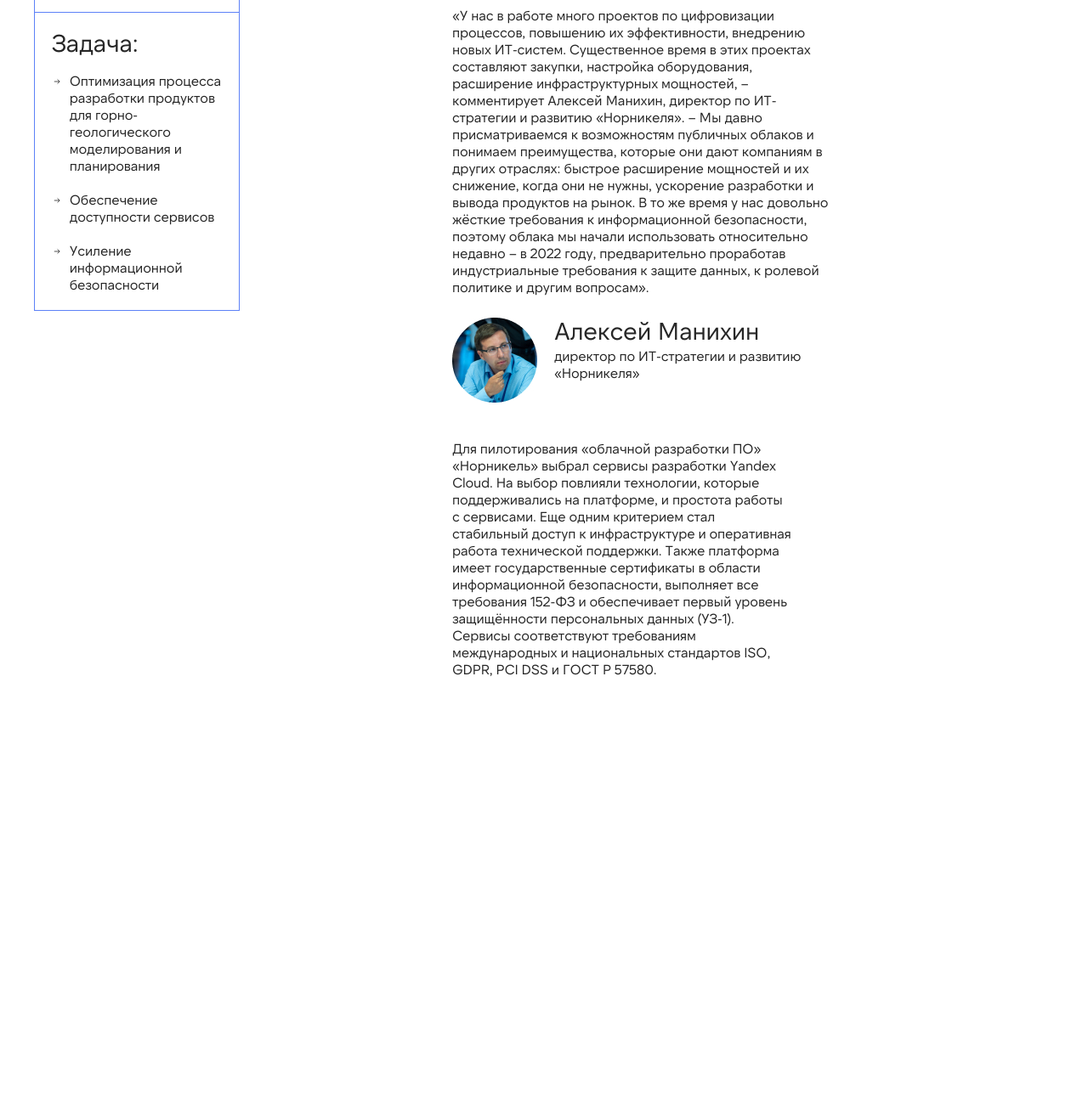
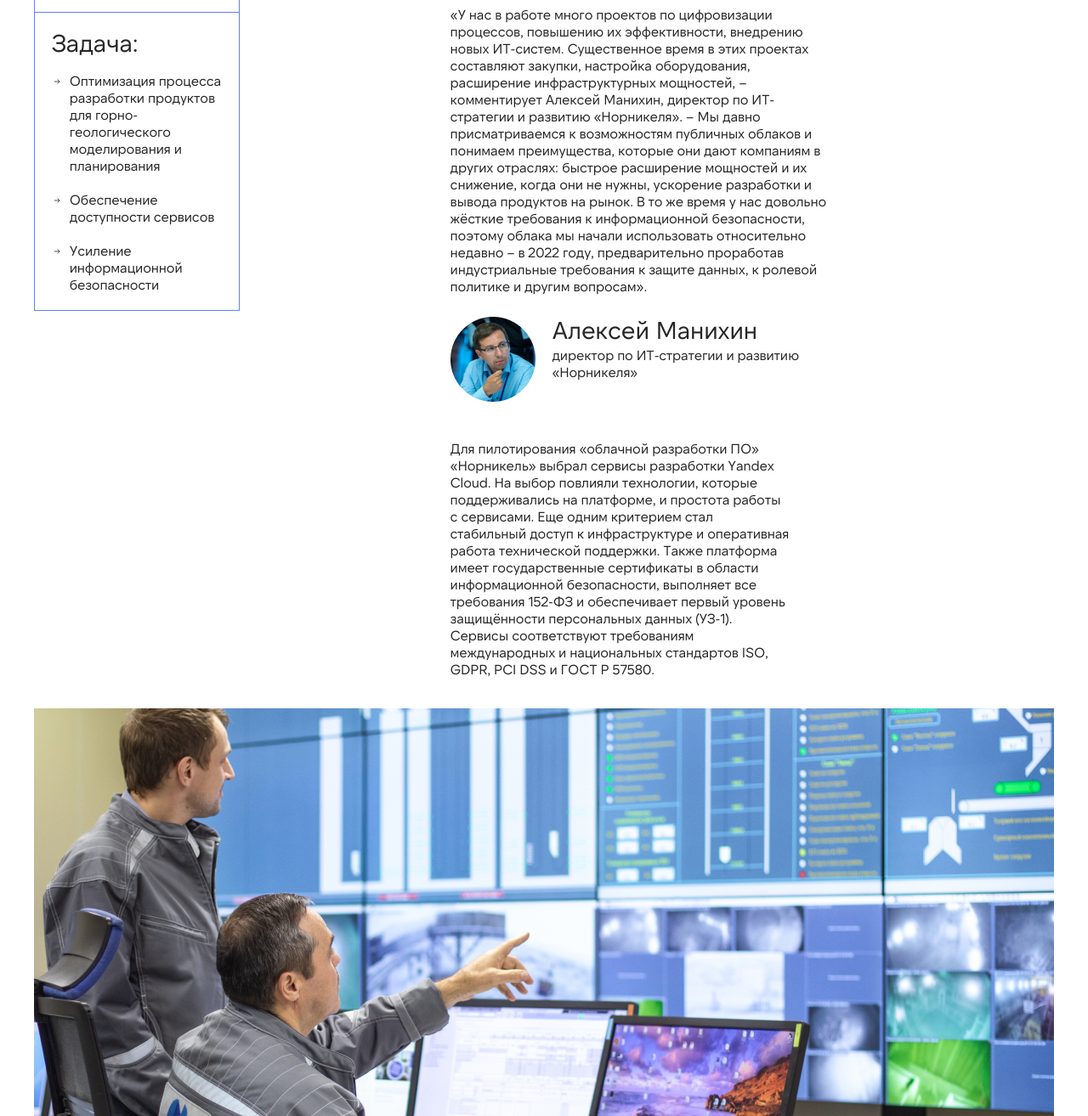
Before and after one commit to apant94/forbes-yandex-cloud, a website built with webpack: page src/metallurgy.html in a window 1280 px wide. Shown: the part 1159-2473 px from the top of the page at 85% size. Before the commit the page ends 1963 px from the top, so only its background shows below. Built offline with nearby package versions, Linux system fonts and the light colour scheme.

Commit message:
refactor: edit to grid of block1

```diff
--- a/src/blocks/article-lead/__container/_width/article-lead__container_width_larger.css
+++ /dev/null
@@ -1,5 +0,0 @@
-.article-lead__container_width_larger {
-  width: 37.3%;
-  border: none;
-  gap: 3.125em;
-}
--- a/src/blocks/article-lead/__container/article-lead__container.css
+++ b/src/blocks/article-lead/__container/article-lead__container.css
@@ -1,7 +1,8 @@
 .article-lead__container {
   display: flex;
   flex-direction: column;
-  width: 20%;
+  width: 100%;
+  grid-area: frame1;
   border: 1px solid var(--primary-color);
   height: min-content;
 }
--- /dev/null
+++ b/src/blocks/article-lead/__image/article-lead__image.css
@@ -0,0 +1,5 @@
+.article-lead__image {
+  grid-area: image1;
+  width: 100%;
+  aspect-ratio: 2.5;
+}
--- a/src/blocks/article-lead/__primary-text/article-lead__primary-text.css
+++ b/src/blocks/article-lead/__primary-text/article-lead__primary-text.css
@@ -6,4 +6,5 @@
   letter-spacing: -0.01em;
   margin: 0;
   border-bottom: 1px solid var(--primary-color);
+  grid-area: primary;
 }
--- a/src/blocks/article-lead/__text/_width/article-lead__text_width_thin.css
+++ b/src/blocks/article-lead/__text/_width/article-lead__text_width_thin.css
@@ -1,3 +1,4 @@
 .article-lead__text_width_thin {
   width: 89.6%;
+  grid-area: text1;
 }
--- a/src/blocks/article-lead/article-lead.css
+++ b/src/blocks/article-lead/article-lead.css
@@ -1,6 +1,16 @@
 .article-lead {
   width: var(--sector-width);
   margin: var(--sector-margin) auto 0;
-  display: flex;
-  gap: 19.53em;
+  display: grid;
+  grid-template-columns: 20% 20.8% 37.3% auto;
+  grid-template-rows: 32.8em 3.125em 28.125em 8.672em 3.125em 21.9em 3.125em 37.5em;
+  grid-template-areas:
+    'frame1 . primary .'
+    'frame1 . . .'
+    'frame1 . cite1 .'
+    '. . cite1 .'
+    '. . . .'
+    '. . text1 .'
+    '. . . .'
+    'image1 image1 image1 image1';
 }
--- a/src/blocks/article-quote/article-quote.css
+++ b/src/blocks/article-quote/article-quote.css
@@ -2,4 +2,5 @@
   display: flex;
   flex-direction: column;
   gap: 1.56em;
+  grid-area: cite1;
 }
--- a/src/metallurgy.html
+++ b/src/metallurgy.html
@@ -58,39 +58,35 @@
               </ul>
             </div>
           </div>
-          <div
-            class="article-lead__container article-lead__container_width_larger"
-          >
           <p class="article-lead__primary-text">
             Несмотря на общую цифровую зрелость индустрии, крупные
             металлургические и горнодобывающие предприятия еще только начинают
-              использовать облачные технологии в отдельных процессах. Долгое
-              время эти компании полагались только на собственную
-              инфраструктуру: закупали серверы, строили защищенные каналы связи
-              и даже собственные дата-центры. «Норникель» – один из первых
-              крупных промышленных холдингов России, который решился попробовать
-              вести разработку внутренних сервисов в публичном облаке. Как это
-              повлияло на процессы в компании и на разработку специализированных
-              решений для металлургии?
+            использовать облачные технологии в отдельных процессах. Долгое время
+            эти компании полагались только на собственную инфраструктуру:
+            закупали серверы, строили защищенные каналы связи и даже собственные
+            дата-центры. «Норникель» – один из первых крупных промышленных
+            холдингов России, который решился попробовать вести разработку
+            внутренних сервисов в публичном облаке. Как это повлияло на процессы
+            в компании и на разработку специализированных решений
+            для металлургии?
           </p>
           <div class="article-quote">
             <blockquote class="article-quote__block">
               <p class="article-quote__text">
                 «У нас в работе много проектов по цифровизации процессов,
                 повышению их эффективности, внедрению новых ИТ-систем.
-                  Существенное время в этих проектах составляют закупки,
-                  настройка оборудования, расширение инфраструктурных мощностей,
-                  – комментирует Алексей Манихин, директор по ИТ-стратегии и
-                  развитию «Норникеля». – Мы давно присматриваемся к
-                  возможностям публичных облаков и понимаем преимущества,
-                  которые они дают компаниям в других отраслях: быстрое
-                  расширение мощностей и их снижение, когда они не нужны,
-                  ускорение разработки и вывода продуктов на рынок. В то же
-                  время у нас довольно жёсткие требования к информационной
-                  безопасности, поэтому облака мы начали использовать
-                  относительно недавно – в 2022 году, предварительно проработав
-                  индустриальные требования к защите данных, к ролевой политике
-                  и другим вопросам».
+                Существенное время в этих проектах составляют закупки, настройка
+                оборудования, расширение инфраструктурных мощностей, –
+                комментирует Алексей Манихин, директор по ИТ-стратегии и
+                развитию «Норникеля». – Мы давно присматриваемся к возможностям
+                публичных облаков и понимаем преимущества, которые они дают
+                компаниям в других отраслях: быстрое расширение мощностей и их
+                снижение, когда они не нужны, ускорение разработки и вывода
+                продуктов на рынок. В то же время у нас довольно жёсткие
+                требования к информационной безопасности, поэтому облака мы
+                начали использовать относительно недавно – в 2022 году,
+                предварительно проработав индустриальные требования к защите
+                данных, к ролевой политике и другим вопросам».
               </p>
             </blockquote>
             <div class="article-quote__speaker">
@@ -109,16 +105,20 @@
           <p class="article-lead__text article-lead__text_width_thin">
             Для пилотирования «облачной разработки ПО» «Норникель» выбрал
             сервисы разработки Yandex Cloud. На выбор повлияли технологии,
-              которые поддерживались на платформе, и простота работы с
-              сервисами. Еще одним критерием стал стабильный доступ к
-              инфраструктуре и оперативная работа технической поддержки. Также
-              платформа имеет государственные сертификаты в области
-              информационной безопасности, выполняет все требования 152-ФЗ и
-              обеспечивает первый уровень защищённости персональных данных
-              (УЗ-1). Сервисы соответствуют требованиям международных и
-              национальных стандартов ISO, GDPR, PCI DSS и ГОСТ Р 57580.
+            которые поддерживались на платформе, и простота работы с сервисами.
+            Еще одним критерием стал стабильный доступ к инфраструктуре и
+            оперативная работа технической поддержки. Также платформа имеет
+            государственные сертификаты в области информационной безопасности,
+            выполняет все требования 152-ФЗ и обеспечивает первый уровень
+            защищённости персональных данных (УЗ-1). Сервисы соответствуют
+            требованиям международных и национальных стандартов ISO, GDPR, PCI
+            DSS и ГОСТ Р 57580.
           </p>
-          </div>
+          <img
+            src="<%=require('./images/article-metall-image1.jpg')%>"
+            alt="Изображение офиса"
+            class="article-lead__image"
+          />
         </section>
       </main>
     </div>
--- a/src/pages/article.css
+++ b/src/pages/article.css
@@ -6,7 +6,6 @@
 @import url(../blocks/article-header/__image/article-header__image.css);
 @import url(../blocks/article-lead/article-lead.css);
 @import url(../blocks/article-lead/__container/article-lead__container.css);
-@import url(../blocks/article-lead/__container/_width/article-lead__container_width_larger.css);
 @import url(../blocks/article-frame/article-frame.css);
 @import url(../blocks/article-frame/_border/article-frame_border_bottom.css);
 @import url(../blocks/article-frame/__title/article-frame__title.css);
@@ -23,3 +22,4 @@
 @import url(../blocks/article-quote/__photo/article-quote__photo.css);
 @import url(../blocks/article-quote/__name/article-quote__name.css);
 @import url(../blocks/article-quote/__position/article-quote__position.css);
+@import url(../blocks/article-lead/__image/article-lead__image.css);
```
Also changed, not shown: src/images/article-metall-image1.jpg (added). Lines whose indentation alone changed are shown as unchanged.
